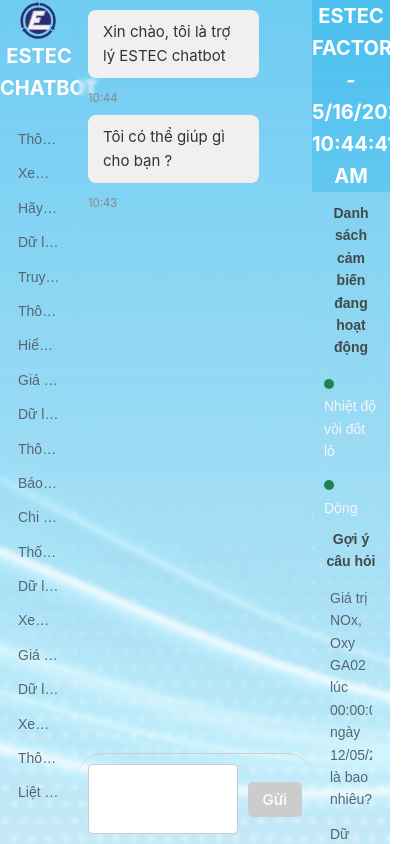
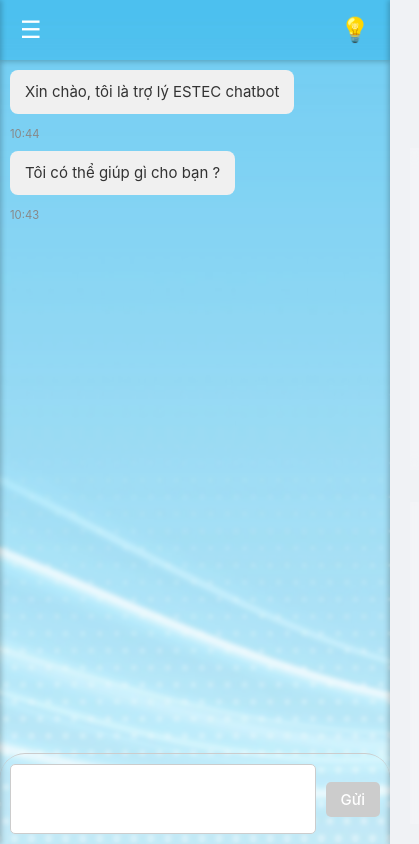
Before and after one commit to HuyHoESTEC/estec-chatbot-demo, a Vue app: page / in a window 390 px wide. Shown: the whole page, 419 px wide, since content can reach past the window. Built offline with nearby package versions, Linux system fonts and the light colour scheme.

Commit message:
Responsive for mobile UI

```diff
--- a/src/views/ChatView.vue
+++ b/src/views/ChatView.vue
@@ -1,8 +1,14 @@
 <template>
     <div class="main-container">
-        <div class="intro-chatbot">
+        <div v-if="isMobile && (showIntroChatBot || showUserInfo)" class="sidebar-overlay" v-on:click="closeSidebars"></div>
+        <div class="mobile-header" v-if="isMobile">
+            <div class="mobile-menu-icon mobile-menu-icon-left" v-on:click="toggleIntroChatBot" v-if="isMobile">☰</div>
+            <div class="mobile-menu-icon mobile-menu-icon-right" v-on:click="toggleUserInfo" v-if="isMobile">💡</div>
+        </div>
+        <div :class="['intro-chatbot', { 'show-sidebar': showIntroChatBot }]">
             <GenAiOption />
         </div>
+        <div class="chat-main-content">
             <div class="chat-container">
                 <div class="chat-messages">
                     <ChatBubble
@@ -29,7 +35,8 @@
                 </div>
                 <ChatInput @send-message="handleSendMessage" />
                 </div>
-        <div class="user-info-container">
+            </div>
+        <div :class="['user-info-container', { 'show-sidebar': showUserInfo }]">
             <UserInfo />
         </div>
     </div>
@@ -37,7 +44,7 @@
 </template>
 
 <script>
-import { onUnmounted, ref } from 'vue';
+import { onBeforeUnmount, onMounted, onUnmounted, ref } from 'vue';
 import ChatBubble from '../components/ChatBubble.vue';
 import ChatInput from '../components/ChatInput.vue';
 import GenAiOption from './GenAiOption.vue';
@@ -71,6 +78,9 @@
         // API url test for local environment
         // const apiBaseUrl = import.meta.env.VITE_API_BASE_URL || '';
         // const apiUrl = `${apiBaseUrl}/dev/chat`;
+        const isMobile = ref(false);
+        const showIntroChatBot = ref(false);
+        const showUserInfo = ref(false);
 
         const formattedApiResponse = ref('');
 
@@ -174,6 +184,38 @@
             sendMessageToApi(newMessage);
         }
 
+        const toggleIntroChatBot = () => {
+            showIntroChatBot.value = !showIntroChatBot.value;
+            if (showIntroChatBot.value) {
+                showUserInfo.value = false;
+            }
+        }
+
+        const toggleUserInfo = () => {
+            showUserInfo.value = !showUserInfo.value;
+            if (showUserInfo.value) {
+                showIntroChatBot.value = false;
+            }
+        }
+
+        const closeSidebars = () => {
+            showUserInfo.value = false;
+            showIntroChatBot.value = false;
+        }
+
+        const checkMobile = () => {
+            isMobile.value = window.innerWidth <= 767;
+        }
+
+        onMounted(() => {
+            checkMobile();
+            window.addEventListener('resize', checkMobile);
+        })
+
+        onBeforeUnmount(() => {
+            window.removeEventListener('resize', checkMobile);
+        })
+
         onUnmounted(() => {
             clearInterval(typingInterval);
         })
@@ -186,7 +228,14 @@
             formattedApiResponse,
             displayedBotMessage,
             startTypingEffect,
-            isGeneratingResponse
+            isGeneratingResponse,
+            toggleIntroChatBot,
+            toggleUserInfo,
+            closeSidebars,
+            showIntroChatBot,
+            showUserInfo,
+            isMobile
+
         }
     }
 }
@@ -196,20 +245,32 @@
 .main-container {
     display: flex;
     flex-direction: row;
-    width: 100%;
-    height: auto;
+    width: 100vw;
+    height: 100vh;
     /* justify-content: space-between; */
+    overflow-y: hidden;
+    overflow-x: hidden;
+    position: relative;
+}
+
+.chat-main-content {
+    flex-grow: 1; /* Chiếm hết không gian còn lại trên desktop */
+    display: flex;
+    flex-direction: column;
+    position: relative; /* Để chat-container có thể chiếm hết không gian */
 }
 
 .chat-container {
   display: flex;
+  flex-grow: 1;
   flex-direction: column;
-  height: 100vh;
-  width: 60%;
+  /* height: 100vh; */
+  /* width: 60%; */
   overflow: hidden;
   background: rgba(255, 255, 255, 0.2);
   backdrop-filter: blur(2px);
   overflow: hidden; /* Ẩn thanh cuộn mặc định */
+  position: relative;
 }
 
 .chat-messages {
@@ -225,14 +286,13 @@
   align-self: flex-end;
 }
 
-.intro-chatbot {
+.intro-chatbot,
+.user-info-container {
+    flex: 0 0 250px;
     width: 20%;
     height: 100vh;
-}
-
-.user-info-container {
-    width: 20%;
-    height: 100vh;
+    overflow-y: auto;
+    transition: transform 0.3s ease-in-out, visibility 0.3s ease-in-out;
 }
 
 /* Tùy chỉnh giao diện thanh cuộn (nếu muốn) */
@@ -248,4 +308,130 @@
 .chat-messages::-webkit-scrollbar-track {
   background-color: #f1f1f1; /* Màu "đường ray" thanh cuộn */
 }
+
+/* Mobile Header (hidden by default, shown on mobile) */
+.mobile-header {
+    display: none; /* Hidden by default */
+    justify-content: space-between;
+    align-items: center;
+    padding: 10px 20px;
+    color: white;
+    height: 60px; /* Chiều cao cố định cho header mobile */
+    box-shadow: 0 2px 5px rgba(0,0,0,0.2);
+    position: fixed; /* Giữ cố định trên cùng */
+    top: 0;
+    left: 0;
+    width: 100%;
+    z-index: 100; /* Đảm bảo nằm trên chat-container */
+}
+
+.header-title {
+    font-size: 1.2em;
+    font-weight: bold;
+}
+
+.mobile-menu-icon {
+    font-size: 24px;
+    cursor: pointer;
+    line-height: 1; /* Để icon căn giữa theo chiều dọc */
+}
+
+/* Overlay khi sidebar mở trên mobile */
+.sidebar-overlay {
+    display: none; /* Hidden by default */
+    position: fixed;
+    top: 0;
+    left: 0;
+    width: 100%;
+    height: 100%;
+    background-color: rgba(0, 0, 0, 0.5);
+    z-index: 999; /* Below sidebars, above main content */
+    transition: opacity 0.3s ease-in-out;
+}
+
+/* --- Responsive for Tablets (e.g., max-width 1024px) --- */
+@media (max-width: 1024px) {
+    .intro-chatbot,
+    .user-info-container {
+        flex: 0 0 200px; /* Slightly smaller sidebars */
+        padding: 15px;
+    }
+}
+
+/* --- Responsive for Mobile (e.g., max-width 767px) --- */
+@media (max-width: 767px) {
+    .main-container {
+        flex-direction: column; /* Stack vertically on mobile */
+        height: 100vh;
+        width: 100vw;
+    }
+
+    /* Show mobile header */
+    .mobile-header {
+        display: flex; /* Display as flex on mobile */
+    }
+
+    /* Sidebar trái */
+    .intro-chatbot {
+        position: fixed;
+        top: 0;
+        left: 0;
+        width: 70%; /* Chiếm 70% màn hình mobile */
+        height: 100%;
+        transform: translateX(-100%); /* Ẩn sidebar trái */
+        z-index: 1000; /* Hiển thị trên content */
+        box-shadow: 2px 0 5px rgba(0,0,0,0.2);
+        padding: 20px;
+        background-color: #f0f2f5;
+        overflow-y: auto;
+    }
+
+    /* Sidebar phải */
+    .user-info-container {
+        position: fixed;
+        top: 0;
+        right: 0;
+        width: 70%; /* Chiếm 70% màn hình mobile */
+        height: 100%;
+        transform: translateX(100%); /* Ẩn sidebar phải */
+        z-index: 1000;
+        box-shadow: -2px 0 5px rgba(0,0,0,0.2);
+        padding: 20px;
+        background-color: #f0f2f5;
+        overflow-y: auto;
+    }
+
+    /* Show sidebar when 'show-sidebar' class is active */
+    .intro-chatbot.show-sidebar {
+        transform: translateX(0); /* Hiển thị sidebar trái */
+    }
+
+    .user-info-container.show-sidebar {
+        transform: translateX(0); /* Hiển thị sidebar phải */
+    }
+
+    /* Show overlay when any sidebar is open */
+    .sidebar-overlay {
+        display: block; /* Hiển thị overlay */
+    }
+
+    /* Chat main content on mobile */
+    .chat-main-content {
+        flex-grow: 1; /* Chiếm hết phần còn lại của màn hình */
+        width: 100%;
+        height: calc(100vh - 60px); /* Lùi xuống bằng chiều cao của header */
+        margin-top: 60px; /* Thụt xuống bằng chiều cao của header */
+        border-left: none;
+        border-right: none;
+    }
+
+    .chat-container {
+        width: 100%;
+        height: 100%; /* Chiếm đầy đủ chat-main-content */
+    }
+
+    .chat-messages {
+        padding: 10px;
+    }
+}
 </style>
--- a/src/views/GenAiOption.vue
+++ b/src/views/GenAiOption.vue
@@ -167,4 +167,12 @@
   opacity: 0; /* Ẩn mặc định */
   transition: opacity 0.3s ease;
 }
+
+@media (max-width: 767px) {
+    .option-container > p {
+        font-weight: bold;
+        font-size: 20px;
+        color: black;
+    }
+}
 </style>
--- a/src/views/UserInfo.vue
+++ b/src/views/UserInfo.vue
@@ -313,4 +313,23 @@
 .sensor-icon.active {
   background-color: #1e8449; /* Màu xanh lá cây cho trạng thái hoạt động */
 }
+
+@media (max-width: 767px) {
+    .info-container > p {
+        font-weight: bold;
+        color: black;
+    }
+
+    .active-sensor-item {
+    display: flex;
+    justify-content: space-between;
+    align-items: center;
+    padding: 6px 2px;
+    border-radius: 4px;
+    cursor: pointer;
+    font-size: 14px;
+    color: #566573;
+    text-align: left;
+    }
+}
 </style>
```
Lines whose indentation alone changed are shown as unchanged.
